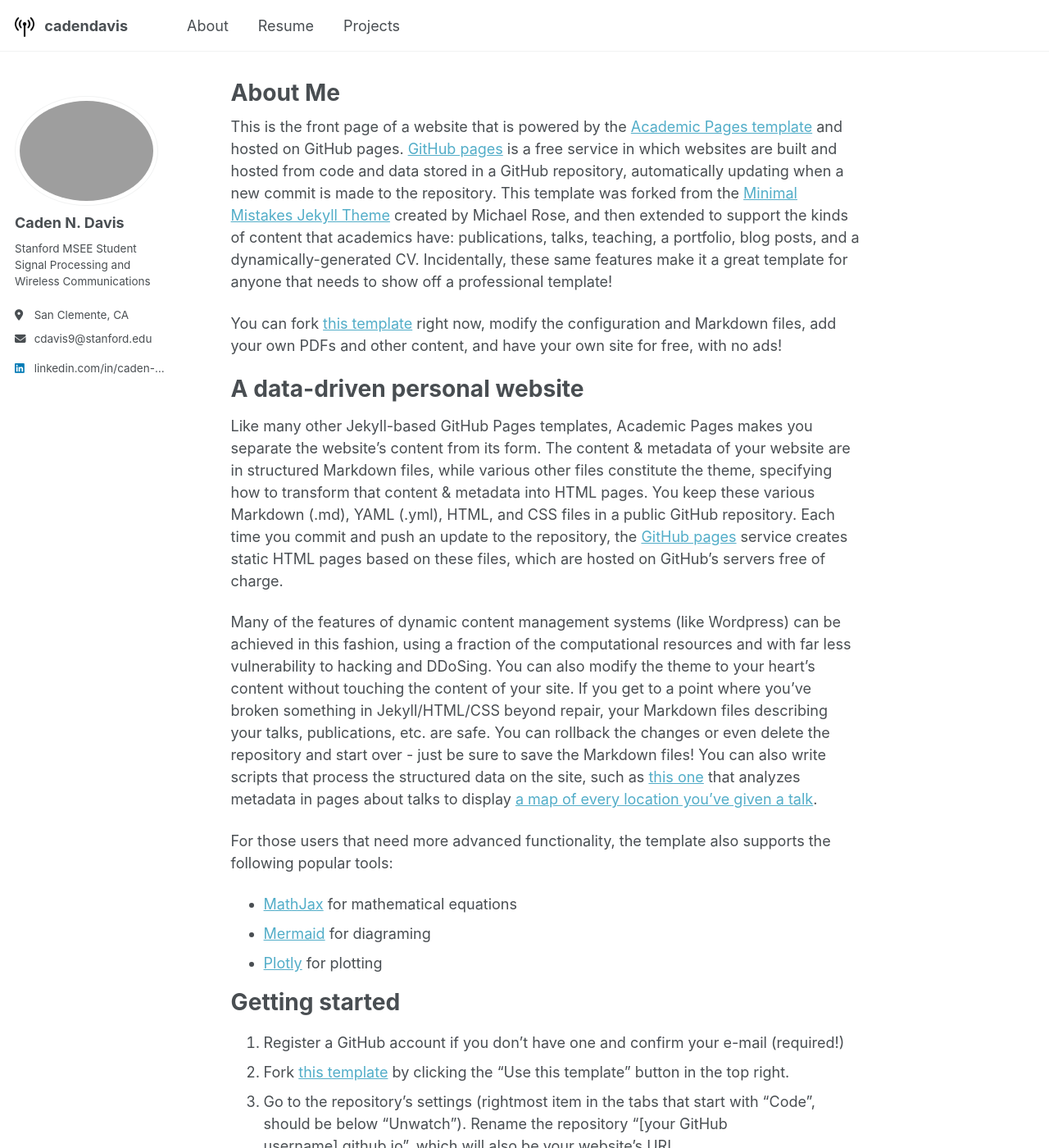
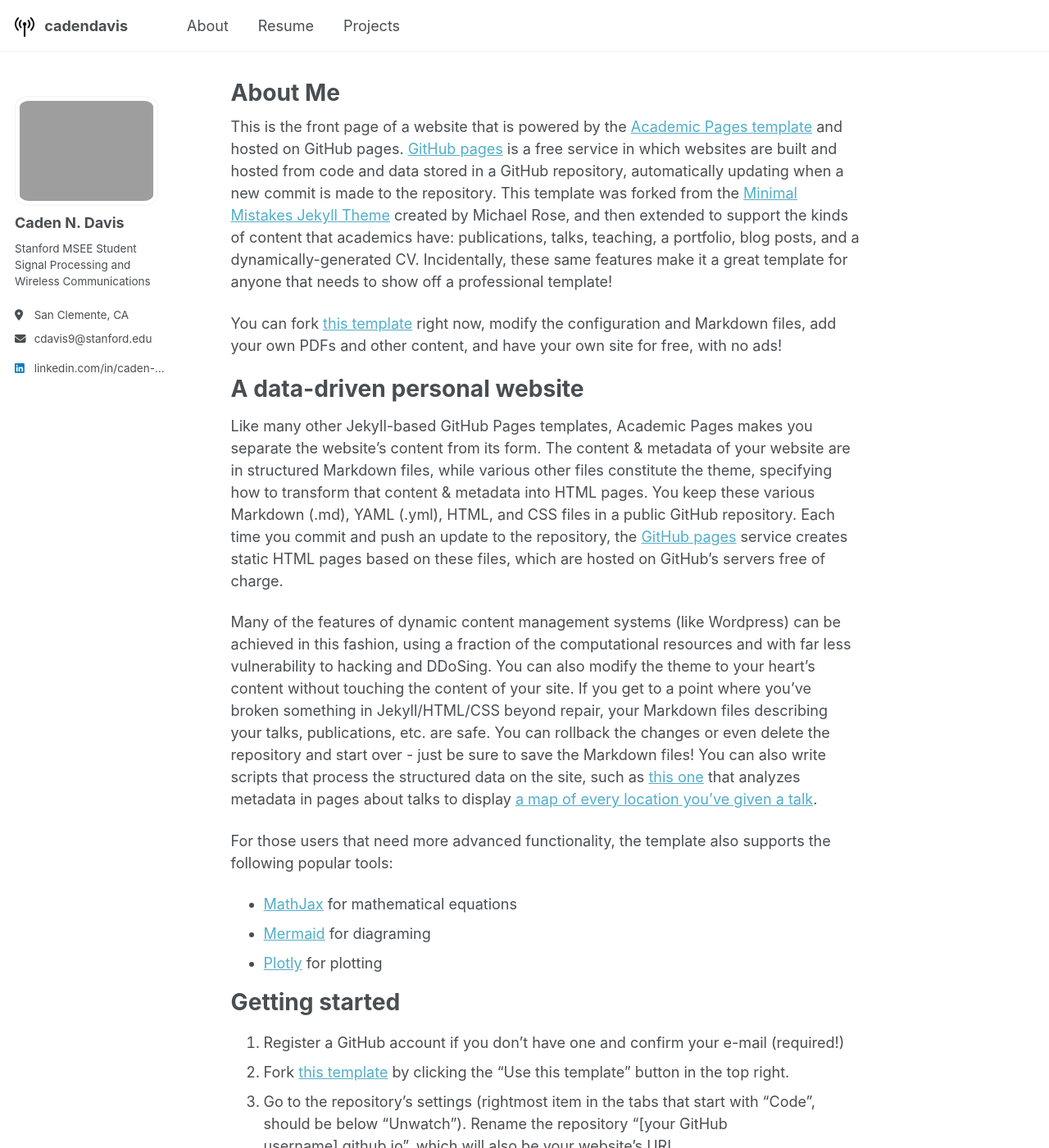
Before and after one commit to caden-davis/caden-davis.github.io, a Jekyll site: the page built from _pages/about.md, in a window 1280 px wide and 1400 px high. Shown: the whole window at 82% size. Built offline with Jekyll 4.4.1, drawn with Linux system fonts in a browser that asks for light colours; a script that is not in the unit is left out.

Commit message:
Try rounded rectangle portrait

```diff
--- a/_sass/layout/_sidebar.scss
+++ b/_sass/layout/_sidebar.scss
@@ -107,7 +107,8 @@
 
   img {
     max-width: 175px;
-    border-radius: 50%;
+    // border-radius: 50%;
+    border-radius: 10%;
 
     @include breakpoint($large) {
       padding: 5px;
```
